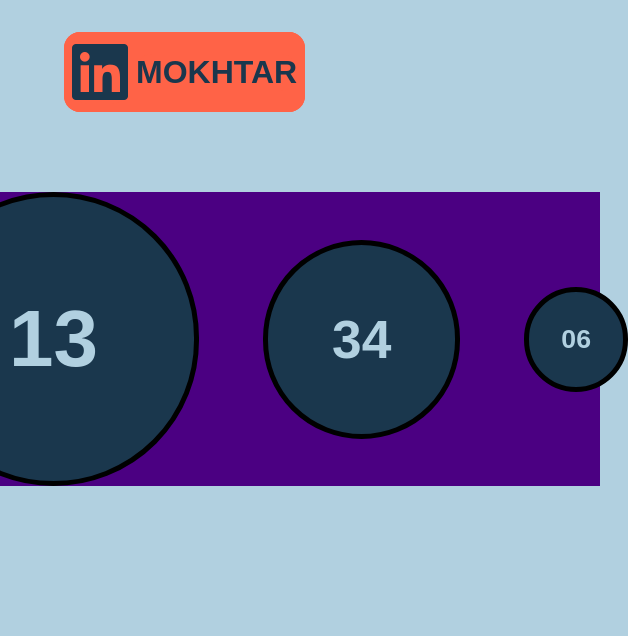
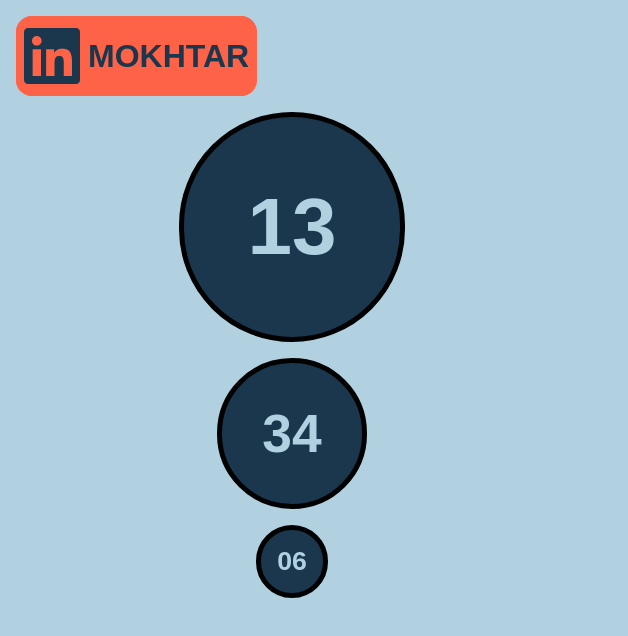
Before and after one commit to ibrahimelmokhtar/js-clock, a plain HTML site: page index.html in a window 600 px wide. Shown: the whole page, 628 px wide, since content can reach past the window. Drawn offline with Linux system fonts and the light colour scheme.

Commit message:
Implement responsive design

```diff
--- a/css/styles.css
+++ b/css/styles.css
@@ -70,34 +70,73 @@
 /* Extra small devices (phones, 600px and down) */
 @media only screen and (max-width: 600px) {
     .container {
-        background-color: green;
+        /* background-color: green; */
+        margin-top: 3rem;
+        display: flex;
+        flex-direction: column;
+        align-items: center;
+        justify-content: center;
+    }
+    .container span{
+        margin-right: 0;
+        margin-bottom: 1rem;
+    }
+    #hours{
+        padding:1.5rem;
+    }
+    #minutes{
+        padding:1rem;
+    }
+    #seconds{
+        padding:0.5rem;
+    }
+    .logo__container {
+        margin-top: 1rem;
+        margin-left: 1rem;
     }
 }
 
 /* Small devices (portrait tablets and large phones, 600px and up) */
 @media only screen and (min-width: 600px) and (max-width: 768px) {
     .container {
-        background-color: indigo;
+        /* background-color: indigo; */
+        margin-top: 1rem;
+    }
+    .container span{
+        margin-right: 1rem;
+    }
+    #hours{
+        padding:4rem;
+    }
+    #minutes{
+        padding:2.5rem;
+    }
+    #seconds{
+        padding:1rem;
+    }
+    .logo__container {
+        margin-top: 1rem;
+        margin-left: 1rem;
     }
 }
 
 /* Medium devices (landscape tablets, 768px and up) */
 @media only screen and (min-width: 768px) and (max-width: 992px) {
     .container {
-        background-color: red;
+        /* background-color: red; */
     }
 }
 
 /* Large devices (laptops/desktops, 992px and up) */
 @media only screen and (min-width: 992px) and (max-width: 1200px) {
     .container {
-        background-color: violet;
+        /* background-color: violet; */
     }
 }
 
 /* Extra large devices (large laptops and desktops, 1200px and up) */
 @media only screen and (min-width: 1200px) {
     .container {
-        background-color: yellow;
+        /* background-color: yellow; */
     }
 }
```
